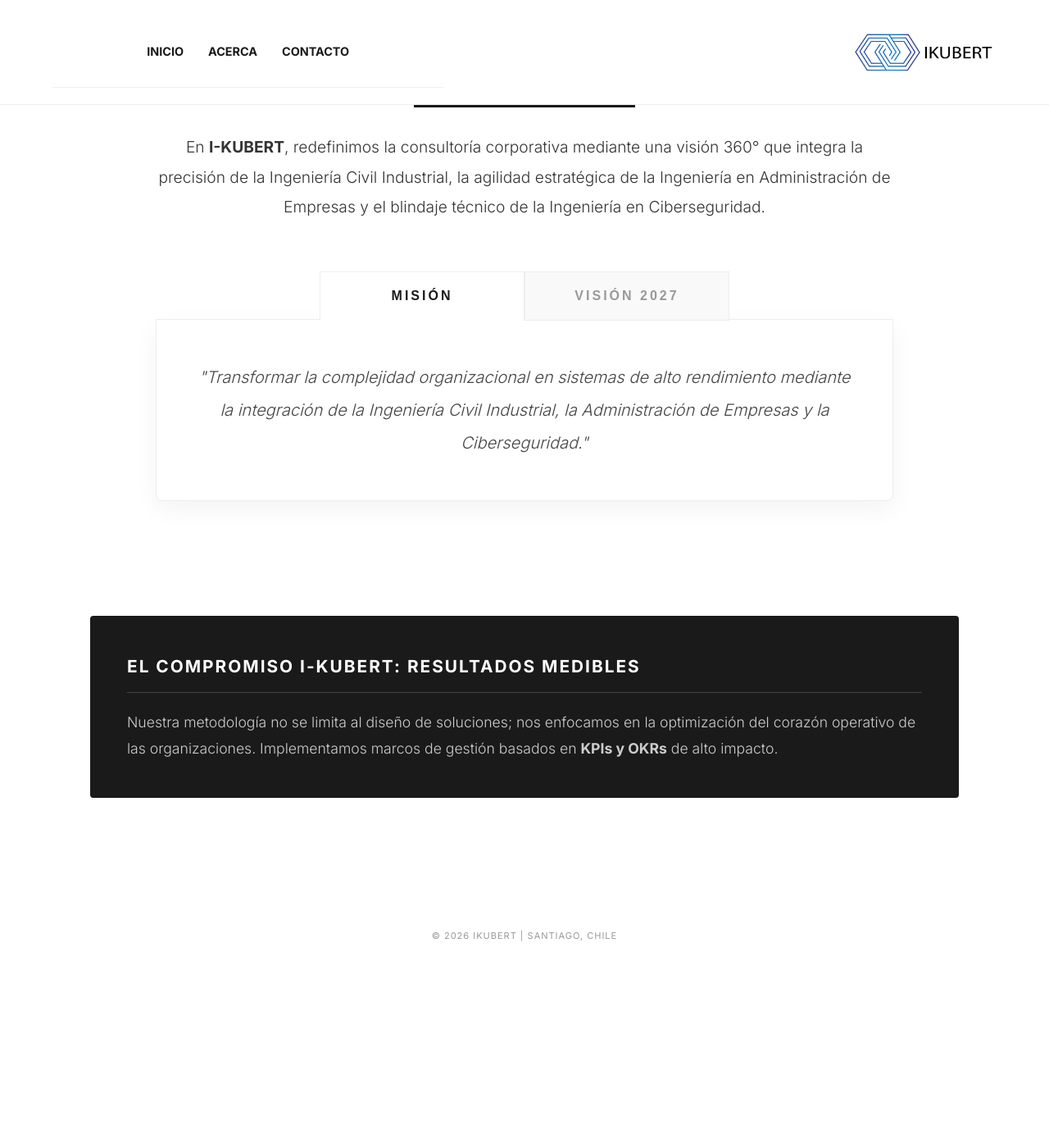
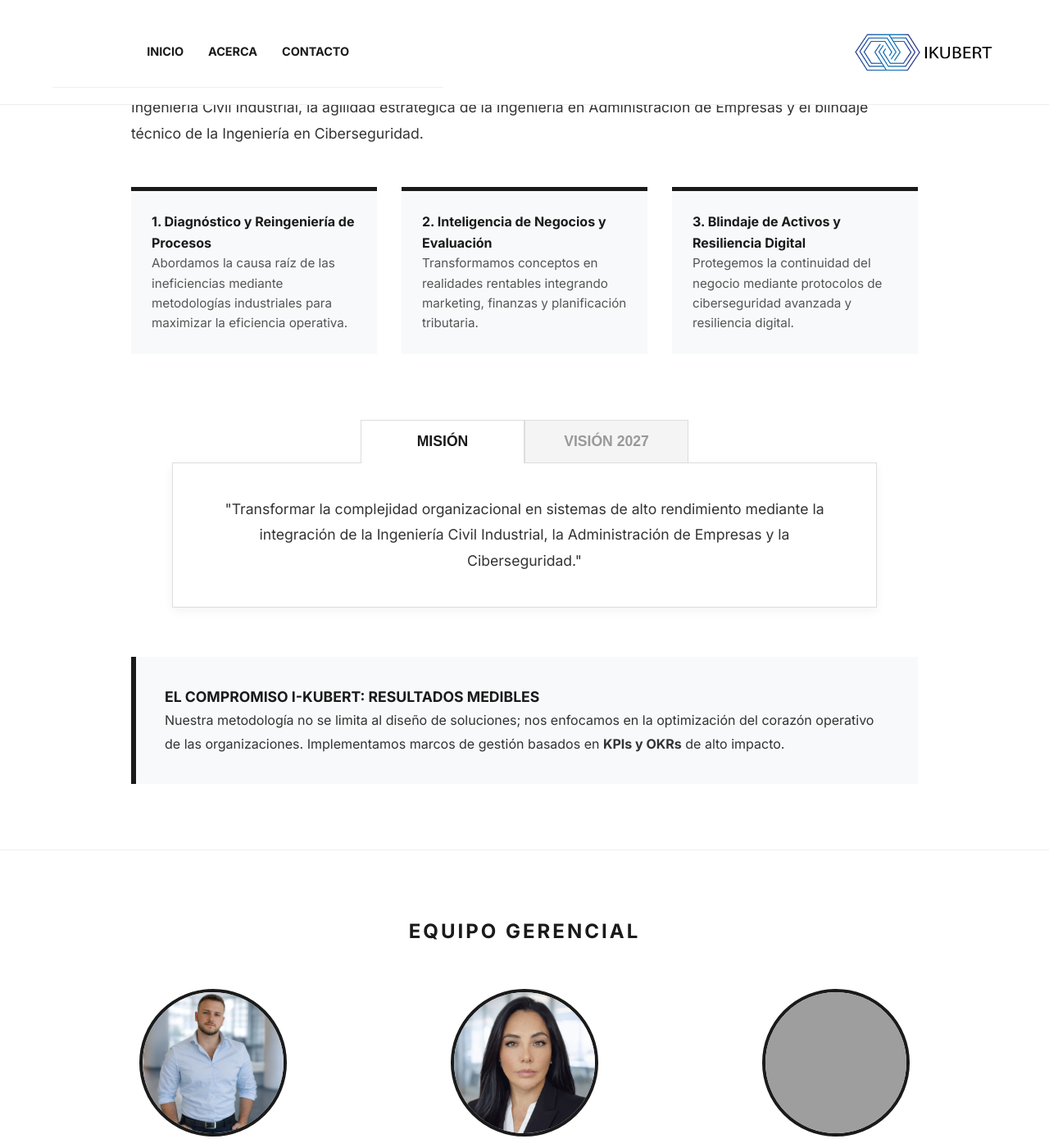
Before and after one commit to IKUBERT/ikubert.github.io, a Jekyll site: the page built from acerca.html, in a window 1280 px wide and 1400 px high, scrolled down 589 px. Shown: the whole window at 82% size. Built offline with Jekyll 4.4.1, drawn with Linux system fonts in a browser that asks for light colours; before the commit the page ends 1800 px from its top, so only the background shows below that; some of the changed text lies outside the part shown; grey boxes are pictures that could not be loaded.

Commit message:
Update acerca.html

```diff
--- a/acerca.html
+++ b/acerca.html
@@ -3,88 +3,119 @@
 title: Acerca de | I-KUBERT
 ---
 
-<!-- Estructura de pagina: Header Hero con imagen de fondo "Oficina de Ikubert.png" -->
-<header style="position: relative; text-align: center; padding: 140px 20px; background: url('/src/Oficina de Ikubert.png') no-repeat center center/cover; color: #ffffff; min-height: 450px; display: flex; flex-direction: column; justify-content: center; align-items: center;">
+<!-- Estructura de pagina: Header Hero con imagen de oficina -->
+<header style="position: relative; text-align: center; padding: 120px 20px; background: url('/src/Oficina de Ikubert.png') no-repeat center center/cover; color: #ffffff; min-height: 400px; display: flex; flex-direction: column; justify-content: center; align-items: center;">
     <div style="position: absolute; top: 0; left: 0; width: 100%; height: 100%; background: rgba(0,0,0,0.65);"></div>
     <div style="position: relative; z-index: 2;">
-        <h1 style="font-size: 3.2rem; letter-spacing: -1.5px; margin-bottom: 20px; font-weight: 800; text-transform: uppercase;">Arquitectura Estratégica</h1>
-        <p style="max-width: 850px; margin: 0 auto; font-size: 1.4rem; opacity: 0.9; line-height: 1.6; font-weight: 300; letter-spacing: 0.5px;">
-            La Convergencia de Tres Ingenierías: Civil Industrial, Administración de Empresas y Ciberseguridad.
-        </p>
+        <h1 style="font-size: 3rem; letter-spacing: -1px; margin-bottom: 20px; font-weight: 800;">Arquitectura Estratégica</h1>
+        <p style="max-width: 800px; margin: 0 auto; font-size: 1.3rem; opacity: 0.9; line-height: 1.6; font-weight: 300;">La Convergencia de Tres Ingenierías: Civil Industrial, Administración de Empresas y Ciberseguridad.</p>
     </div>
 </header>
 
-<div class="section" style="max-width: 1100px; margin: 0 auto; padding: 80px 20px;">
+<div class="section" style="max-width: 1000px; margin: 0 auto; padding: 60px 20px;">
     <!-- Seccion Quienes Somos -->
-    <div style="text-align: center; margin-bottom: 60px;">
-        <h2 style="border-bottom: 3px solid #1a1a1a; display: inline-block; padding-bottom: 10px; margin-bottom: 30px; text-transform: uppercase; letter-spacing: 2px; font-size: 1.8rem;">Quiénes Somos</h2>
-        <p style="font-size: 1.2rem; line-height: 1.9; color: #333; max-width: 900px; margin: 0 auto; font-weight: 300;">
-            En <strong>I-KUBERT</strong>, redefinimos la consultoría corporativa mediante una visión 360° que integra la precisión de la Ingeniería Civil Industrial, la agilidad estratégica de la Ingeniería en Administración de Empresas y el blindaje técnico de la Ingeniería en Ciberseguridad.
-        </p>
-    </div>
+    <h2 style="border-bottom: 3px solid #1a1a1a; display: inline-block; padding-bottom: 10px; margin-bottom: 30px;">Quiénes Somos</h2>
+    <p style="font-size: 1.1rem; line-height: 1.8; color: #333;">En <strong>I-KUBERT</strong>, redefinimos la consultoría corporativa mediante una visión 360° que integra la precisión de la Ingeniería Civil Industrial, la agilidad estratégica de la Ingeniería en Administración de Empresas y el blindaje técnico de la Ingeniería en Ciberseguridad.</p>
 
-    <!-- Sistema de Pestañas Premium: Mision y Vision -->
-    <div style="margin: 60px auto; max-width: 900px;">
-        <!-- Botones de Navegacion de Pestañas -->
-        <div style="display: flex; justify-content: center; margin-bottom: -2px; position: relative; z-index: 2;">
-            <button onclick="openTab('mision')" id="btn-mision" style="background: #fff; border: 1px solid #eee; border-bottom: none; padding: 20px 60px; font-size: 1rem; font-weight: 700; cursor: pointer; text-transform: uppercase; letter-spacing: 3px; color: #1a1a1a; transition: all 0.4s ease; min-width: 250px;">Misión</button>
-            <button onclick="openTab('vision')" id="btn-vision" style="background: #f9f9f9; border: 1px solid #eee; border-bottom: 1px solid #eee; padding: 20px 60px; font-size: 1rem; font-weight: 700; cursor: pointer; text-transform: uppercase; letter-spacing: 3px; color: #999; transition: all 0.4s ease; min-width: 250px;">Visión 2027</button>
+    <div style="display: grid; grid-template-columns: repeat(auto-fit, minmax(280px, 1fr)); gap: 30px; margin-top: 50px;">
+        <!-- Pilares de servicio -->
+        <div style="padding: 25px; background: #f8f9fa; border-top: 5px solid #1a1a1a;">
+            <h4 style="margin-top: 0;">1. Diagnóstico y Reingeniería de Procesos</h4>
+            <p style="font-size: 0.95rem; color: #555;">Abordamos la causa raíz de las ineficiencias mediante metodologías industriales para maximizar la eficiencia operativa.</p>
         </div>
-
-        <!-- Contenedor de Contenido con Sombra Profesional -->
-        <div style="background: #fff; border: 1px solid #eee; padding: 50px; text-align: center; box-shadow: 0 10px 30px rgba(0,0,0,0.05); border-radius: 0 0 8px 8px;">
-            <div id="mision" class="tab-content" style="display: block; animation: fadeIn 0.6s ease;">
-                <p style="font-size: 1.25rem; line-height: 2; color: #444; margin: 0; font-style: italic; font-weight: 300;">
-                    "Transformar la complejidad organizacional en sistemas de alto rendimiento mediante la integración de la Ingeniería Civil Industrial, la Administración de Empresas y la Ciberseguridad."
-                </p>
-            </div>
-
-            <div id="vision" class="tab-content" style="display: none; animation: fadeIn 0.6s ease;">
-                <p style="font-size: 1.25rem; line-height: 2; color: #444; margin: 0; font-style: italic; font-weight: 300;">
-                    "Consolidarnos como la consultora boutique referente en Chile para la alta dirección, liderando la intersección entre eficiencia industrial y resiliencia digital."
-                </p>
-            </div>
+        <div style="padding: 25px; background: #f8f9fa; border-top: 5px solid #1a1a1a;">
+            <h4 style="margin-top: 0;">2. Inteligencia de Negocios y Evaluación</h4>
+            <p style="font-size: 0.95rem; color: #555;">Transformamos conceptos en realidades rentables integrando marketing, finanzas y planificación tributaria.</p>
+        </div>
+        <div style="padding: 25px; background: #f8f9fa; border-top: 5px solid #1a1a1a;">
+            <h4 style="margin-top: 0;">3. Blindaje de Activos y Resiliencia Digital</h4>
+            <p style="font-size: 0.95rem; color: #555;">Protegemos la continuidad del negocio mediante protocolos de ciberseguridad avanzada y resiliencia digital.</p>
         </div>
     </div>
 </div>
 
-
-
-<!-- Seccion de Compromiso: Resultados Medibles -->
-<div class="section" style="max-width: 1100px; margin: 0 auto; padding: 0 20px 100px;">
-    <div style="background: #1a1a1a; padding: 45px; border-radius: 4px; color: #ffffff; display: flex; align-items: center; gap: 40px;">
-        <div style="flex: 1;">
-            <h3 style="margin-top: 0; text-transform: uppercase; font-size: 1.3rem; letter-spacing: 2px; color: #fff; border-bottom: 1px solid #444; padding-bottom: 15px; margin-bottom: 20px;">El Compromiso I-KUBERT: Resultados Medibles</h3>
-            <p style="font-size: 1.1rem; line-height: 1.8; color: #ccc; margin-bottom: 0; font-weight: 300;">
-                Nuestra metodología no se limita al diseño de soluciones; nos enfocamos en la optimización del corazón operativo de las organizaciones. Implementamos marcos de gestión basados en <strong>KPIs y OKRs</strong> de alto impacto.
-            </p>
+<!-- Sistema de Pestañas Misión/Visión Profesional -->
+<div class="section" style="max-width: 900px; margin: 0 auto; padding: 20px 20px 60px;">
+    <div style="display: flex; justify-content: center; margin-bottom: -1px;">
+        <button onclick="openTab('mision')" id="btn-mision" style="background: #fff; border: 1px solid #ddd; border-bottom: none; padding: 15px 40px; font-size: 1.1rem; font-weight: 700; cursor: pointer; text-transform: uppercase; color: #1a1a1a; min-width: 200px; z-index: 2;">Misión</button>
+        <button onclick="openTab('vision')" id="btn-vision" style="background: #f4f4f4; border: 1px solid #ddd; padding: 15px 40px; font-size: 1.1rem; font-weight: 700; cursor: pointer; text-transform: uppercase; color: #999; min-width: 200px;">Visión 2027</button>
+    </div>
+    <div style="background: #fff; border: 1px solid #ddd; padding: 40px; text-align: center; box-shadow: 0 4px 12px rgba(0,0,0,0.05);">
+        <div id="mision" class="tab-content" style="display: block; animation: fadeIn 0.5s;">
+            <p style="font-size: 1.1rem; line-height: 1.8; color: #333; margin: 0;">"Transformar la complejidad organizacional en sistemas de alto rendimiento mediante la integración de la Ingeniería Civil Industrial, la Administración de Empresas y la Ciberseguridad."</p>
+        </div>
+        <div id="vision" class="tab-content" style="display: none; animation: fadeIn 0.5s;">
+            <p style="font-size: 1.1rem; line-height: 1.8; color: #333; margin: 0;">"Consolidarnos como la consultora boutique referente en Chile para la alta dirección."</p>
         </div>
     </div>
 </div>
 
-<!-- Script y Animaciones -->
+<!-- El Compromiso I-KUBERT -->
+<div class="section" style="max-width: 1000px; margin: 0 auto; padding: 0 20px 80px;">
+    <div style="background: #f8f9fa; padding: 35px; border-left: 6px solid #1a1a1a;">
+        <h3 style="margin-top: 0; text-transform: uppercase; font-size: 1.1rem;">El Compromiso I-KUBERT: Resultados Medibles</h3>
+        <p style="font-size: 1rem; line-height: 1.8; color: #333; margin-bottom: 0;">Nuestra metodología no se limita al diseño de soluciones; nos enfocamos en la optimización del corazón operativo de las organizaciones. Implementamos marcos de gestión basados en <strong>KPIs y OKRs</strong> de alto impacto.</p>
+    </div>
+</div>
+
+<!-- Equipo Gerencial Completo -->
+<div class="section" style="background: #ffffff; padding: 80px 20px; text-align: center; border-top: 1px solid #eee; border-bottom: 1px solid #eee;">
+    <h2 style="letter-spacing: 3px; text-transform: uppercase; margin-bottom: 50px;">Equipo Gerencial</h2>
+    <div style="display: grid; grid-template-columns: repeat(auto-fit, minmax(250px, 1fr)); gap: 40px; max-width: 1100px; margin: 0 auto;">
+
+        <!-- Perfil Lukas -->
+        <div style="display: flex; flex-direction: column; align-items: center;">
+            <div style="width: 180px; height: 180px; border-radius: 50%; background: #f0f0f0; margin-bottom: 20px; overflow: hidden; border: 4px solid #1a1a1a;">
+                <img src="/src/Foto Lukas Ahubert.jpeg" alt="Lukas B. Ahubert" style="width: 100%; height: 100%; object-fit: cover;">
+            </div>
+            <h4 style="margin: 0; font-size: 1.2rem;">Lukas B. Ahubert Lennon</h4>
+            <p style="font-size: 0.9rem; color: #666; margin: 8px 0 20px;">Gerente General</p>
+            <a href="https:<!--www.linkedin.com/in/lukas-ahubert/" target="_blank" style="text-decoration: none; background: #0077b5; color: white; padding: 10px 30px; border-radius: 25px; font-size: 0.85rem; font-weight: 700;">LINKEDIN</a>
+        </div>
+
+        <!-- Perfil Natalia -->
+        <div style="display: flex; flex-direction: column; align-items: center;">
+            <div style="width: 180px; height: 180px; border-radius: 50%; background: #f0f0f0; margin-bottom: 20px; overflow: hidden; border: 4px solid #1a1a1a;">
+                <img src="/src/Foto Natalia Acuña.jpeg" alt="Natalia Acuña" style="width: 100%; height: 100%; object-fit: cover;">
+            </div>
+            <h4 style="margin: 0; font-size: 1.2rem;">Natalia Acuña</h4>
+            <p style="font-size: 0.9rem; color: #666; margin: 8px 0 20px;">Gerente Comercial</p>
+            <a href="https:<!--www.linkedin.com/in/natalia-acu%C3%B1a/" target="_blank" style="text-decoration: none; background: #0077b5; color: white; padding: 10px 30px; border-radius: 25px; font-size: 0.85rem; font-weight: 700;">LINKEDIN</a>
+        </div>
+
+        <!-- Perfil Libuse -->
+        <div style="display: flex; flex-direction: column; align-items: center;">
+            <div style="width: 180px; height: 180px; border-radius: 50%; background: #f0f0f0; margin-bottom: 20px; overflow: hidden; border: 4px solid #1a1a1a;">
+                <img src="/src/libuse.jpg" alt="Libuse Ahubert" style="width: 100%; height: 100%; object-fit: cover;">
+            </div>
+            <h4 style="margin: 0; font-size: 1.2rem;">Libuse Ahubert</h4>
+            <p style="font-size: 0.9rem; color: #666; margin: 8px 0 20px;">Gerente de Marketing</p>
+            <a href="https:<!--www.linkedin.com/in/libuse-ahubert-lennon-980b43213" target="_blank" style="text-decoration: none; background: #0077b5; color: white; padding: 10px 30px; border-radius: 25px; font-size: 0.85rem; font-weight: 700;">LINKEDIN</a>
+        </div>
+    </div>
+</div>
+
+<!-- Script de Pestañas -->
 <script>
 function openTab(tabName) {
-  var i, x, btns;
+  var i, x;
   x = document.getElementsByClassName("tab-content");
   for (i = 0; i < x.length; i++) { x[i].style.display = "none"; }
-
   document.getElementById(tabName).style.display = "block";
 
-  <!-- Estética de los botones
   var btnM = document.getElementById("btn-mision");
   var btnV = document.getElementById("btn-vision");
 
   if(tabName === 'mision') {
     btnM.style.background = "#fff"; btnM.style.color = "#1a1a1a"; btnM.style.borderBottom = "none";
-    btnV.style.background = "#f9f9f9"; btnV.style.color = "#999"; btnV.style.borderBottom = "1px solid #eee";
+    btnV.style.background = "#f4f4f4"; btnV.style.color = "#999"; btnV.style.borderBottom = "1px solid #ddd";
   } else {
     btnV.style.background = "#fff"; btnV.style.color = "#1a1a1a"; btnV.style.borderBottom = "none";
-    btnM.style.background = "#f9f9f9"; btnM.style.color = "#999"; btnM.style.borderBottom = "1px solid #eee";
+    btnM.style.background = "#f4f4f4"; btnM.style.color = "#999"; btnM.style.borderBottom = "1px solid #ddd";
   }
 }
 </script>
 
 <style>
-@keyframes fadeIn { from { opacity: 0; transform: translateY(10px); } to { opacity: 1; transform: translateY(0); } }
+@keyframes fadeIn { from { opacity: 0; } to { opacity: 1; } }
 </style>
```
